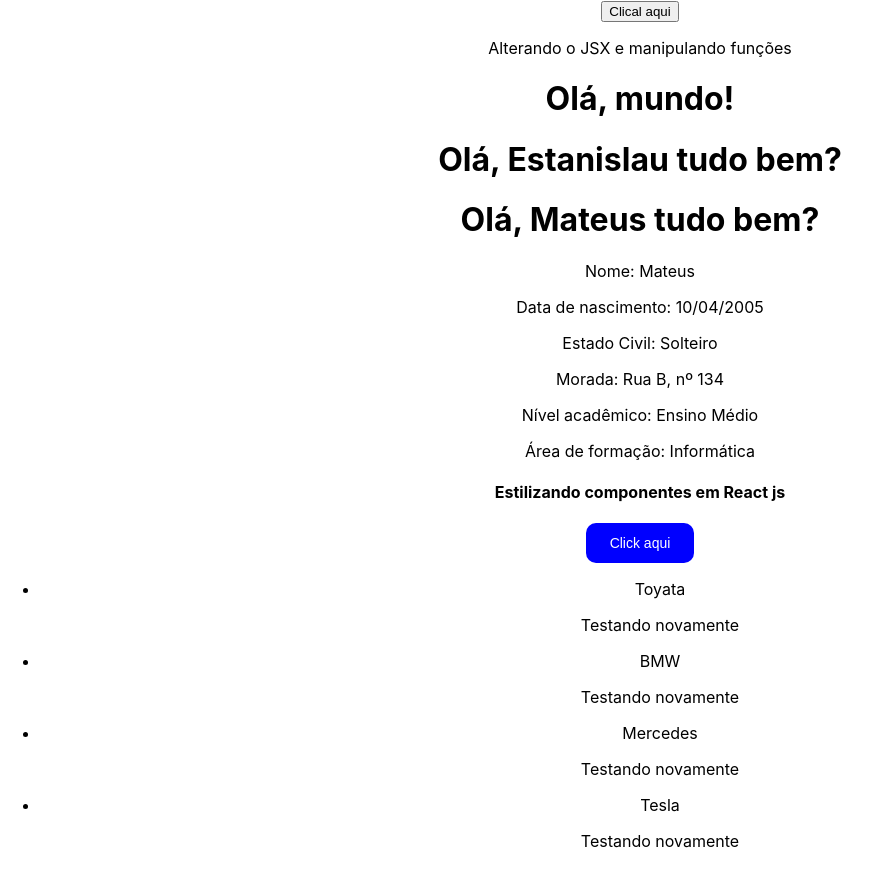
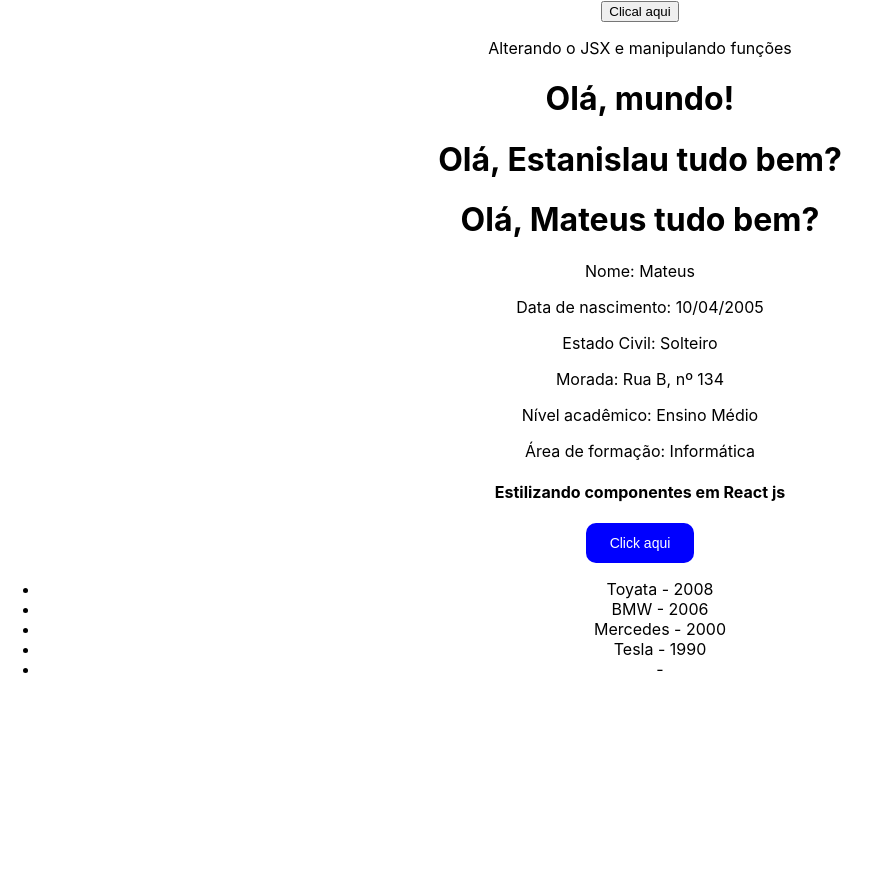
Before and after one commit to estanislaumateus/courses, a React (Create React App) app in the folder reactjs-course/project001/: page / in a window 1280 px wide. Shown: the top 886 px of the page, without its empty margins (0-881 px from the left). Built offline with nearby package versions, Linux system fonts and the light colour scheme.

Commit message:
feat: componente atualizado com novas props

```diff
--- a/reactjs-course/project001/src/components/Lista/ItemLista.js
+++ b/reactjs-course/project001/src/components/Lista/ItemLista.js
@@ -1,11 +1,22 @@
-function ItemLista (props) {
+import PropTypes from 'prop-types';
+function ItemLista ({marca, anoLancamento}) {
 
     return(
         <>
-            <li>{props.marca}</li>
-            <p>Testando novamente</p>
+            <li>{marca} - {anoLancamento}</li>
+
         </>
     )
 }
+ItemLista.propTypes ={
+    marca: PropTypes.string.isRequired,
+    anoLancamento: PropTypes.number
+}
+
+ItemLista.defaultProps = {
+    marca: 'Marca não informada',
+    anoLancamento: 0
+}
+
 
 export default ItemLista;
--- a/reactjs-course/project001/src/components/Lista/Lista.js
+++ b/reactjs-course/project001/src/components/Lista/Lista.js
@@ -5,10 +5,11 @@ function Lista() {
     return (
         <>
             <ul className={styles.lista}>
-                <ItemLista marca="Toyata" />
-                <ItemLista marca="BMW" />
-                <ItemLista marca="Mercedes" />
-                <ItemLista marca="Tesla"/>
+                <ItemLista marca="Toyata" anoLancamento={2008} />
+                <ItemLista marca="BMW"  anoLancamento={2006}/>
+                <ItemLista marca="Mercedes" anoLancamento={2000} />
+                <ItemLista marca="Tesla" anoLancamento={1990}/>
+                <ItemLista  />
             </ul>
         </>
     )
```
